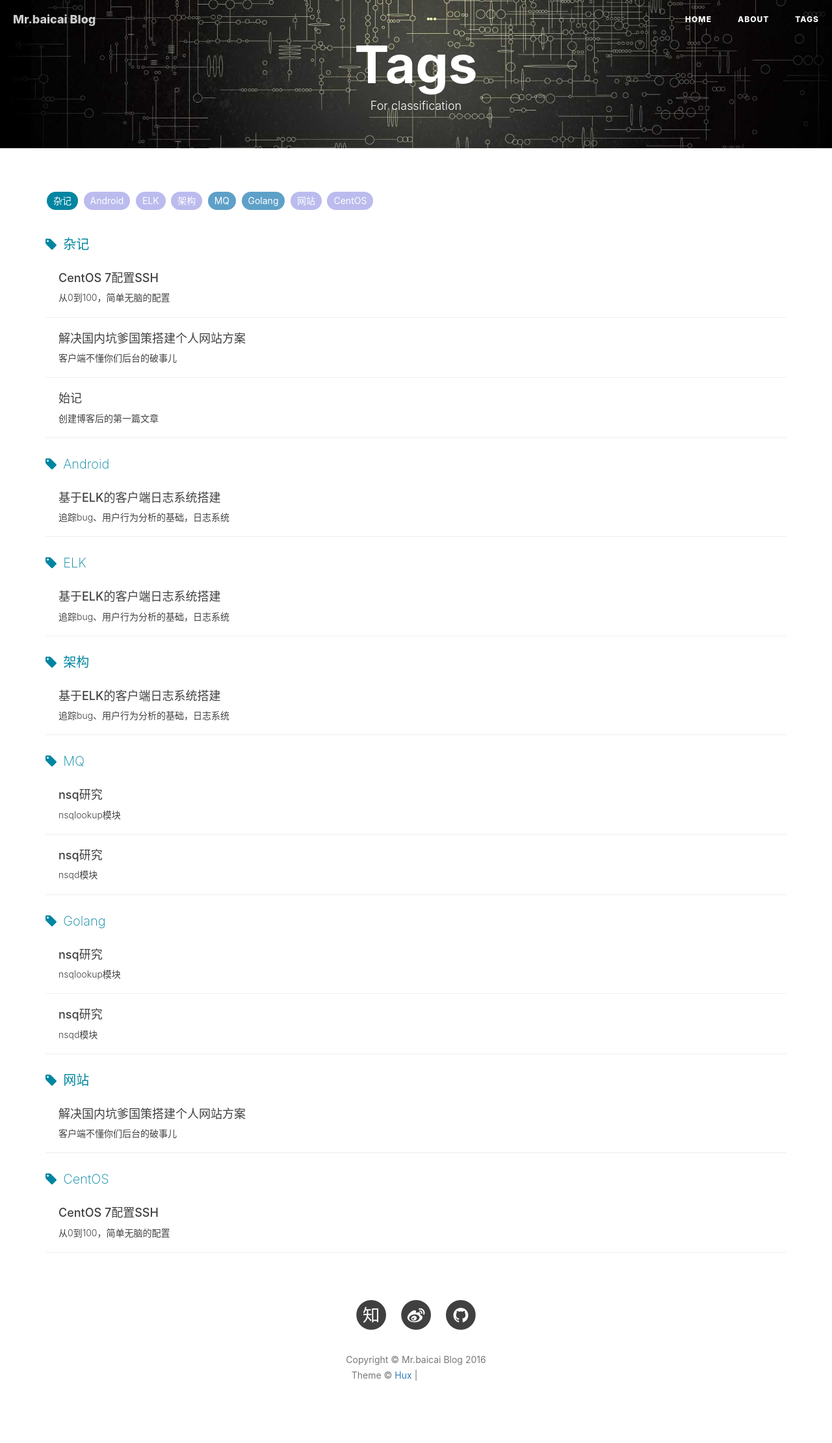
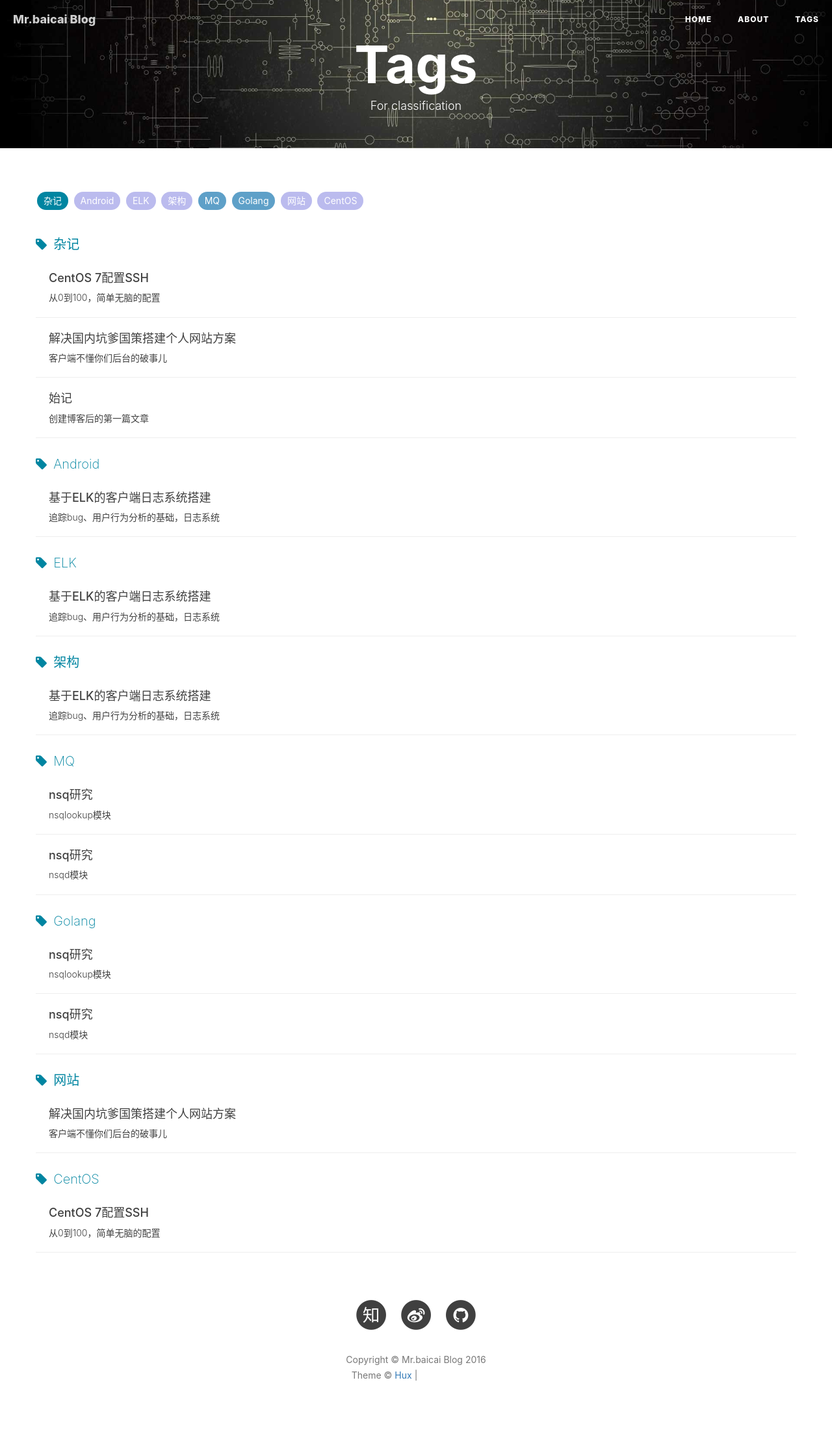
Before and after one commit to dashen19930328/zhangli.github.com, a Jekyll site: the page built from tags.html, in a window 1280 px wide. Shown: the whole page at 65% size. Built offline with Jekyll 4.4.1, drawn with Linux system fonts in a browser that asks for light colours; nearby versions of some CDN libraries; comment, search, counter and statistics services are not loaded; grey boxes are pictures that could not be loaded.

Commit message:
Update tags.html

```diff
--- a/tags.html
+++ b/tags.html
@@ -21,9 +21,9 @@
 
 <!-- Main Content -->
 <div class="container" >
-	<div class="wrap">
+	<div class="row">
 
-　　　　<div id='tag_cloud' class="tags">
+　　　　<div id='tag_cloud' class="tags" text-align="center">
 				{% for tag in site.tags %}
 				<a href="#{{ tag[0] }}" title="{{ tag[0] }}" rel="{{ tag[1].size }}">{{ tag[0] }}</a>
 				{% endfor %}
```
